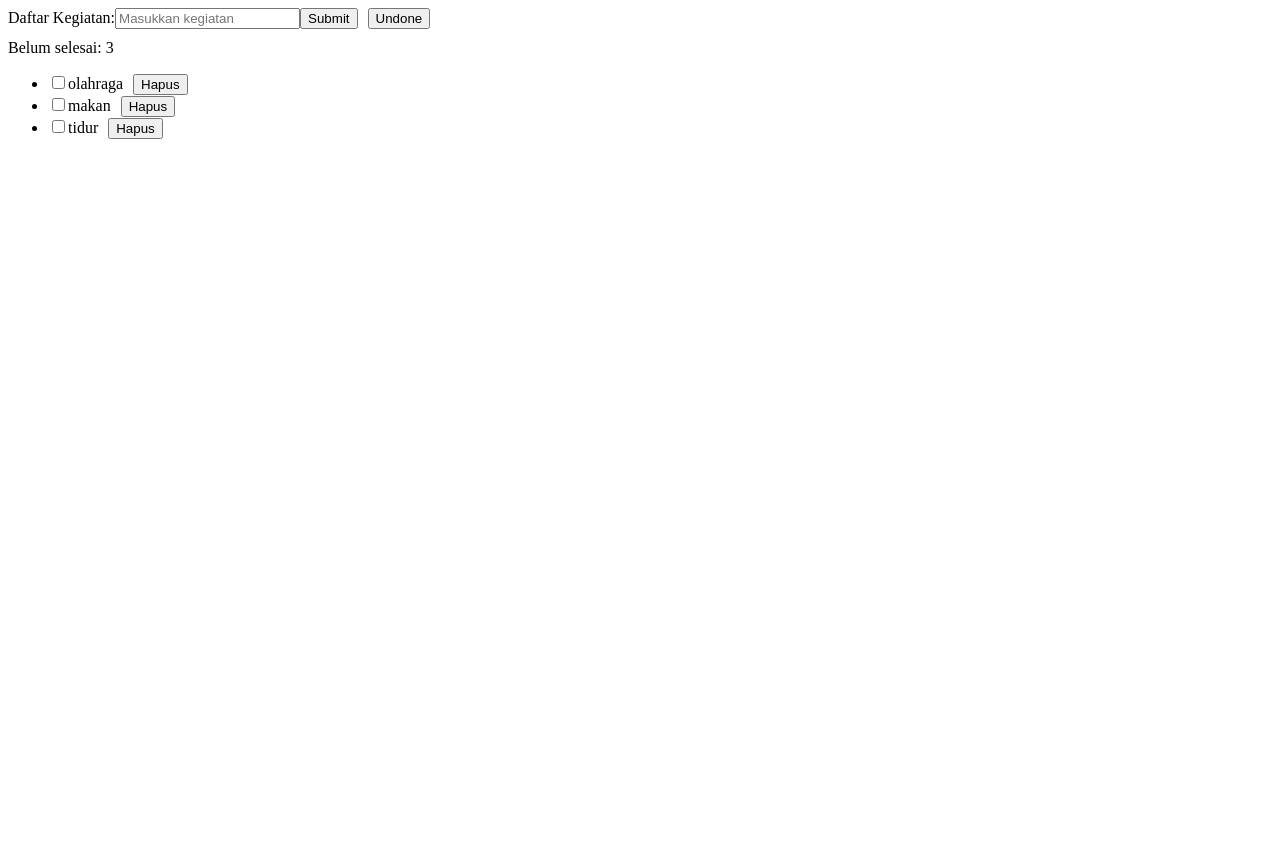
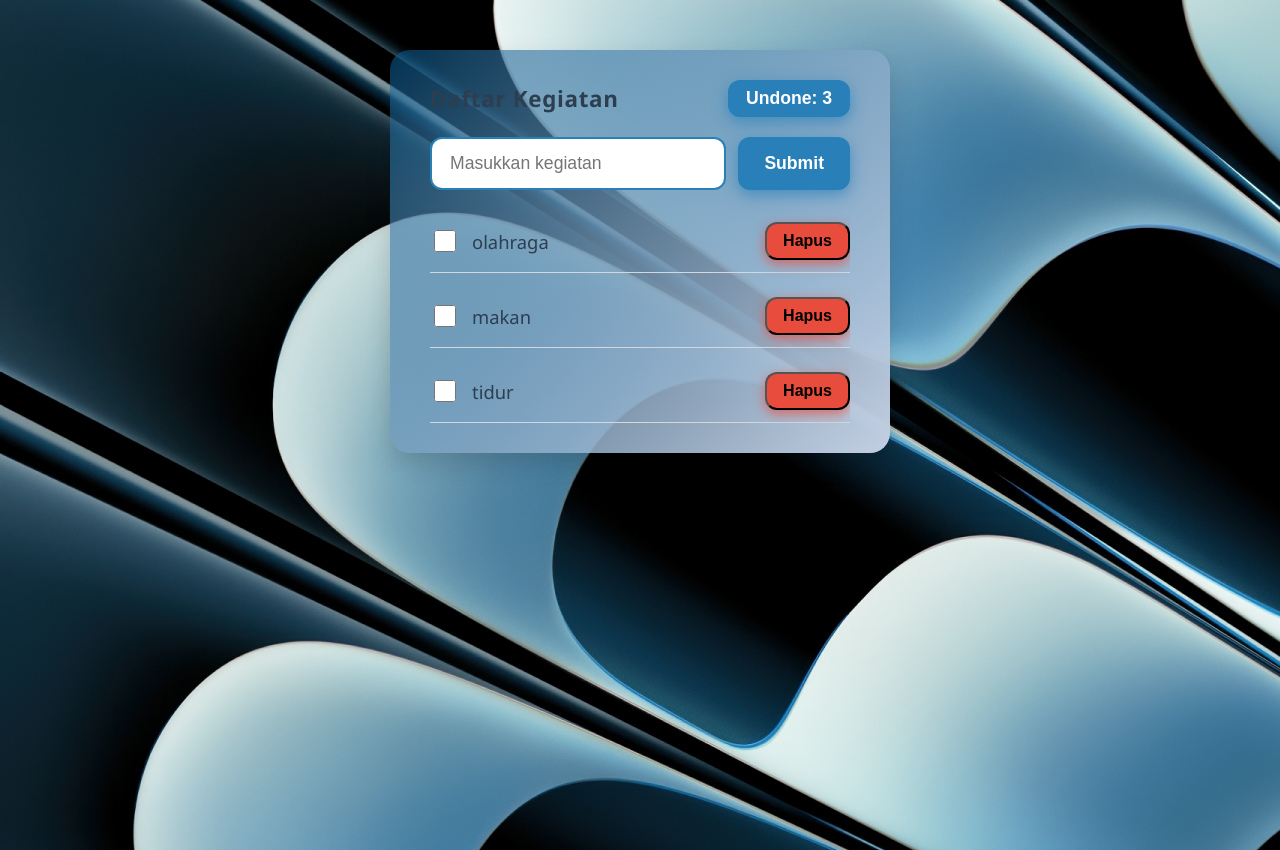
Before and after one commit to Pradianta/23-pbk-uts-233510506, a Vue app: page / in a window 1280 px wide. Before the commit the page ends 800 px from the top, so only its background shows below. Built offline with nearby package versions, Linux system fonts and the light colour scheme.

Commit message:
Menambahkan css untuk memperindah tampilan

```diff
--- a/src/components/HelloWorld.vue
+++ b/src/components/HelloWorld.vue
@@ -35,23 +35,195 @@ function toggleShowUndone() {
 </script>
 
 <template>
-  <div>
-    <label for="activityInput">Daftar Kegiatan:</label>
-    <input id="activityInput" type="text" v-model="newActivity" placeholder="Masukkan kegiatan" />
-    <button type="button" @click="addActivity">Submit</button>
-    <button type="button" @click="toggleShowUndone" style="margin-left: 10px;">Undone</button>
-    <div style="margin-top: 10px;">Belum selesai: {{ undoneCount }}</div>
+  <div class="container">
+    <div class="header">
+      <label for="activityInput" class="title">
+        Daftar Kegiatan
+      </label>
+      <button type="button" @click="toggleShowUndone" class="undone-button">
+        Undone: {{ undoneCount }}
+      </button>
+    </div>
+    <div class="input-group">
+      <input id="activityInput" type="text" v-model="newActivity" placeholder="Masukkan kegiatan" class="activity-input" />
+      <button type="button" @click="addActivity" class="submit-button">
+        Submit
+      </button>
+    </div>
 
-    <ul>
-      <li v-for="(activity, index) in filteredActivities" :key="index">
+    <ul class="activity-list">
+      <li v-for="(activity, index) in filteredActivities" :key="index" class="activity-item">
         <input type="checkbox" v-model="activity.completed" />
-        <span :style="{ textDecoration: activity.completed ? 'line-through' : 'none' }">{{ activity.name }}</span>
-        <button type="button" @click="removeActivity(index)" style="margin-left: 10px;">Hapus</button>
+        <span :class="{ completed: activity.completed }">{{ activity.name }}</span>
+        <button type="button" @click="removeActivity(index)" class="delete-btn">Hapus</button>
       </li>
     </ul>
+
   </div>
 </template>
 
 <style scoped>
+:global(body) {
+  background: linear-gradient(135deg, #a1c4fd 0%, #c2e9fb 100%);
+  min-height: 100vh;
+  background-image: url(../assets/x.jpg);
+  margin: 0;
+  font-family: 'Segoe UI', Tahoma, Geneva, Verdana, sans-serif;
+}
 
+.container {
+  max-width: 420px;
+  margin: 50px auto;
+  padding: 30px 40px;
+  background: linear-gradient(135deg, #06578d92 0%, #c3cfe2 100%);
+  box-shadow: 0 10px 25px rgba(0, 0, 0, 0.15);
+  border-radius: 20px;
+  color: #222222;
+  transition: box-shadow 0.3s ease;
+  display: flex;
+  flex-direction: column;
+  gap: 20px;
+}
+
+.container:hover {
+  box-shadow: 0 14px 35px rgba(0, 0, 0, 0.25);
+}
+
+.header {
+  display: flex;
+  align-items: center;
+  justify-content: space-between;
+}
+
+.title {
+  font-weight: 700;
+  font-size: 1.4rem;
+  color: #2c3e50;
+  letter-spacing: 0.03em;
+  margin: 0;
+}
+
+.undone-button {
+  padding: 8px 18px;
+  font-weight: 700;
+  font-size: 1.1rem;
+  border-radius: 12px;
+  background-color: #2980b9;
+  color: white;
+  border: none;
+  cursor: pointer;
+  box-shadow: 0 5px 15px rgba(41, 128, 185, 0.7);
+  transition: background-color 0.3s ease, box-shadow 0.3s ease, transform 0.2s ease;
+}
+
+.undone-button:hover {
+  background-color: #1c5980;
+  box-shadow: 0 7px 20px rgba(28, 89, 128, 0.9);
+  transform: scale(1.05);
+}
+
+.input-group {
+  display: flex;
+  gap: 12px;
+}
+
+.activity-input {
+  flex-grow: 1;
+  padding: 14px 18px;
+  font-size: 1.1rem;
+  border: 2px solid #2980b9;
+  border-radius: 12px;
+  transition: border-color 0.3s ease, box-shadow 0.3s ease;
+  box-sizing: border-box;
+  color: #34495e;
+  font-weight: 500;
+}
+
+.activity-input:focus {
+  outline: none;
+  border-color: #3498db;
+  box-shadow: 0 0 10px rgba(52, 152, 219, 0.7);
+}
+
+.submit-button {
+  padding: 14px 26px;
+  font-size: 1.1rem;
+  font-weight: 700;
+  color: #ffffff;
+  background-color: #2980b9;
+  border: none;
+  border-radius: 12px;
+  cursor: pointer;
+  box-shadow: 0 5px 15px rgba(41, 128, 185, 0.7);
+  transition: background-color 0.3s ease, box-shadow 0.3s ease;
+}
+
+.submit-button:hover {
+  background-color: #1c5980;
+  box-shadow: 0 7px 20px rgba(28, 89, 128, 0.9);
+}
+
+.activity-list {
+  list-style: none;
+  padding-left: 0;
+  margin: 0;
+  max-height: 300px;
+  overflow-y: auto;
+  display: flex;
+  flex-direction: column;
+  gap: 12px;
+}
+
+.activity-item {
+  display: flex;
+  align-items: center;
+  padding: 12px 0;
+  border-bottom: 1px solid #d1d8e0;
+  transition: background-color 0.3s ease;
+}
+
+.activity-item:hover {
+  background-color: #eaf2f8;
+}
+
+input[type="checkbox"] {
+  width: 22px;
+  height: 22px;
+  margin-right: 16px;
+  accent-color: #2980b9;
+  cursor: pointer;
+  transition: transform 0.2s ease;
+}
+
+input[type="checkbox"]:hover {
+  transform: scale(1.1);
+}
+
+span {
+  flex-grow: 1;
+  font-size: 1.15rem;
+  color: #2c3e50;
+  user-select: none;
+}
+
+span.completed {
+  color: #95a5a6;
+  text-decoration: line-through;
+}
+
+button.delete-btn {
+  background-color: #e74c3c;
+  margin-left: 16px;
+  padding: 8px 16px;
+  font-size: 1rem;
+  font-weight: 700;
+  border-radius: 12px;
+  box-shadow: 0 4px 12px rgba(231, 76, 60, 0.7);
+  transition: background-color 0.3s ease, box-shadow 0.3s ease;
+}
+
+button.delete-btn:hover {
+  background-color: #c0392b;
+  box-shadow: 0 6px 16px rgba(192, 57, 43, 0.9);
+}
 </style>
```
Also changed, not shown: src/assets/x.jpg (added).
